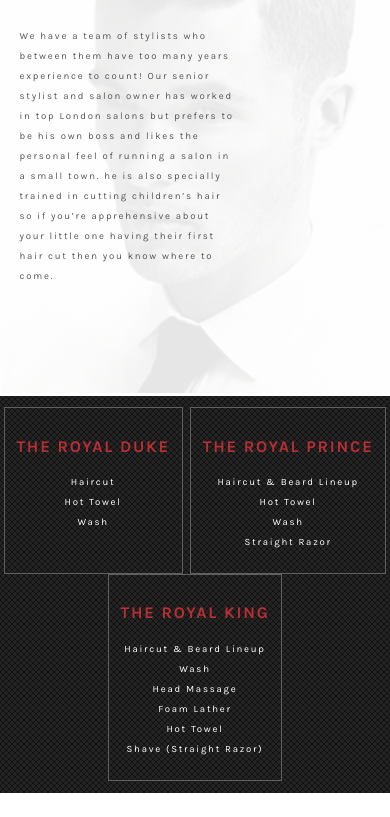
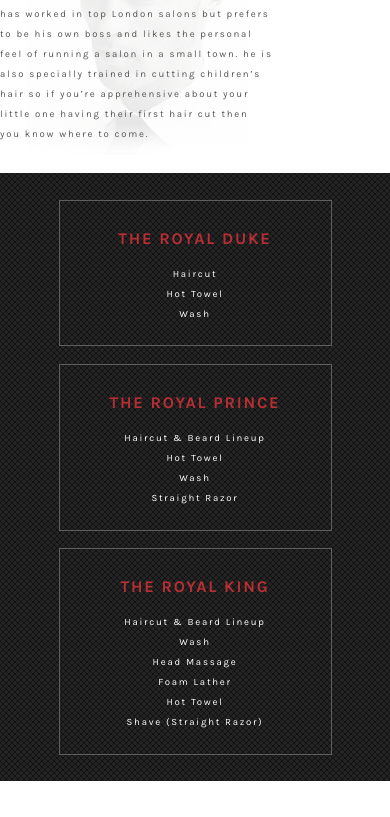
Before and after one commit to ehzdesign/cb-squared, a website: page mens-services.html in a window 390 px wide. Shown: the part 408-1225 px from the top of the page. Drawn offline with nearby package versions, Linux system fonts and the light colour scheme; a web font is replaced by a local one.

Commit message:
fix services heading for mobile

```diff
--- a/scss/pages/_mens-services.scss
+++ b/scss/pages/_mens-services.scss
@@ -31,11 +31,23 @@
   @include justify-content(space-around);
   @include flex-wrap(wrap);
   @include padding(3% 0);
+
+  @include small-screen{
+    padding: em(30px) 0;
+  }
 }
 
 .packages__package{
   border: 1px solid $color-border;
   @include padding(3%);
+  @include small-screen{
+    width:70%;
+  }
+  &:not(:last-child){
+    @include small-screen{
+      margin-bottom: em(20px);
+    }
+  }
   // @extend %color-bg--dark;
 }
 
--- a/scss/pages/_womens-services.scss
+++ b/scss/pages/_womens-services.scss
@@ -1,5 +1,5 @@
 .services-heading--womens{
-   background: linear-gradient(rgba(255, 255, 255, 0.9), rgba(255, 255, 255, 0.9)), url("../images/womens-hair.jpg");
+   background: linear-gradient(rgba(255, 255, 255, 0.9) 90%, rgba(255, 255, 255, 1)), url("../images/womens-hair.jpg");
    background-size: contain;
    background-repeat: no-repeat;
    background-position: 120%;
--- a/scss/partials/_services-heading.scss
+++ b/scss/partials/_services-heading.scss
@@ -1,10 +1,19 @@
 .services-heading__text-container{
-    background: linear-gradient(rgba(255, 255, 255, 0.9), rgba(255, 255, 255, 0.9)), url("../images/mens-services__bg.jpg");
+    background: linear-gradient(rgba(255, 255, 255, 0.9) 90%, rgba(255, 255, 255, 1)), url("../images/mens-services__bg.jpg");
     background-size: contain;
     background-position: 100%;
     padding: 50px 40% 100px 5%;
     background-repeat: no-repeat;
     margin-top: 5%;
+
+    @include small-screen{
+      @include display(flex);
+      @include flex-direction(column);
+      width: 70%;
+      margin-bottom: 5%;
+      background-position: 50%;
+      padding: initial;
+    }
 
 }
 
```
Also changed, not shown: css/main.css.
